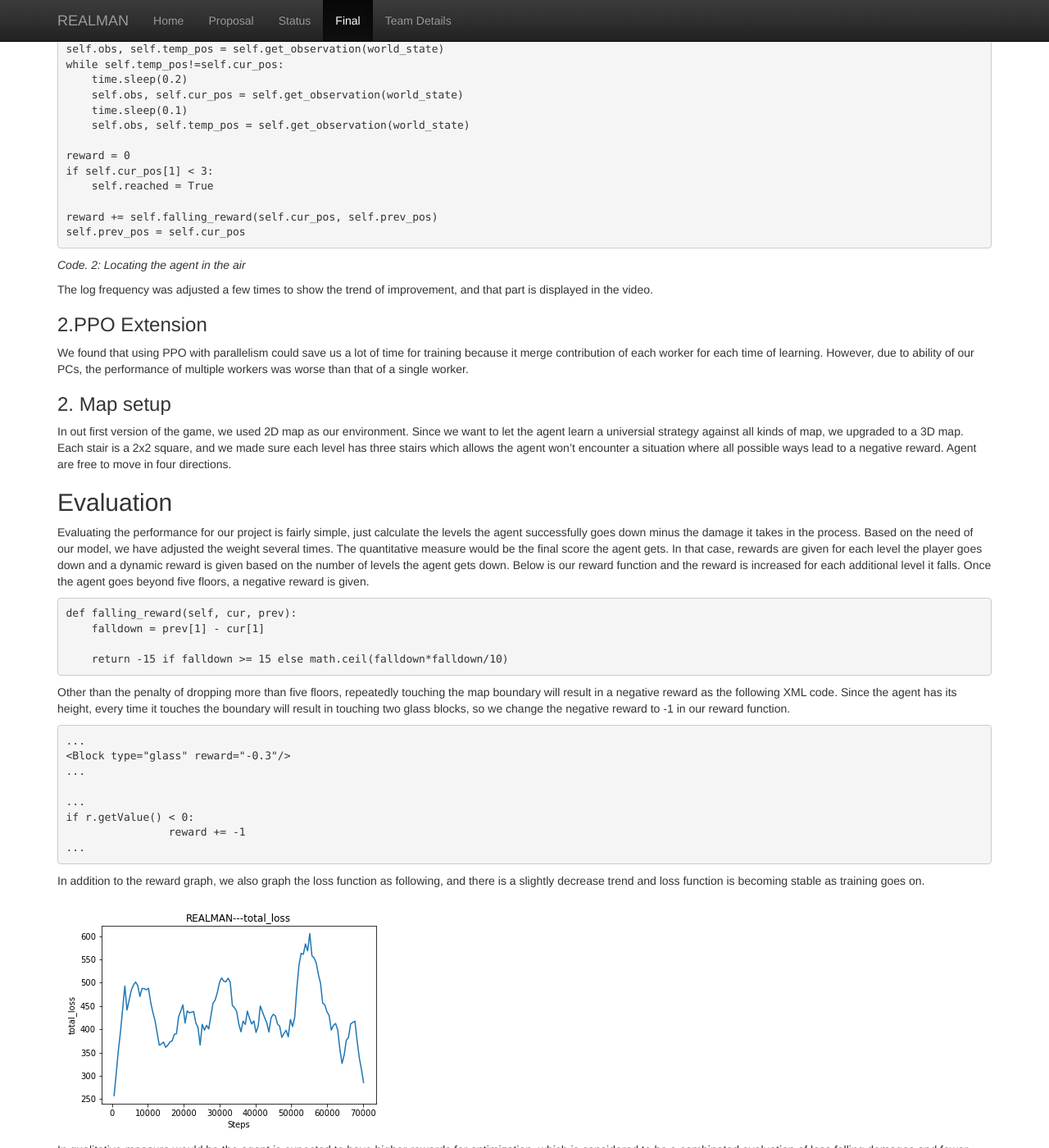
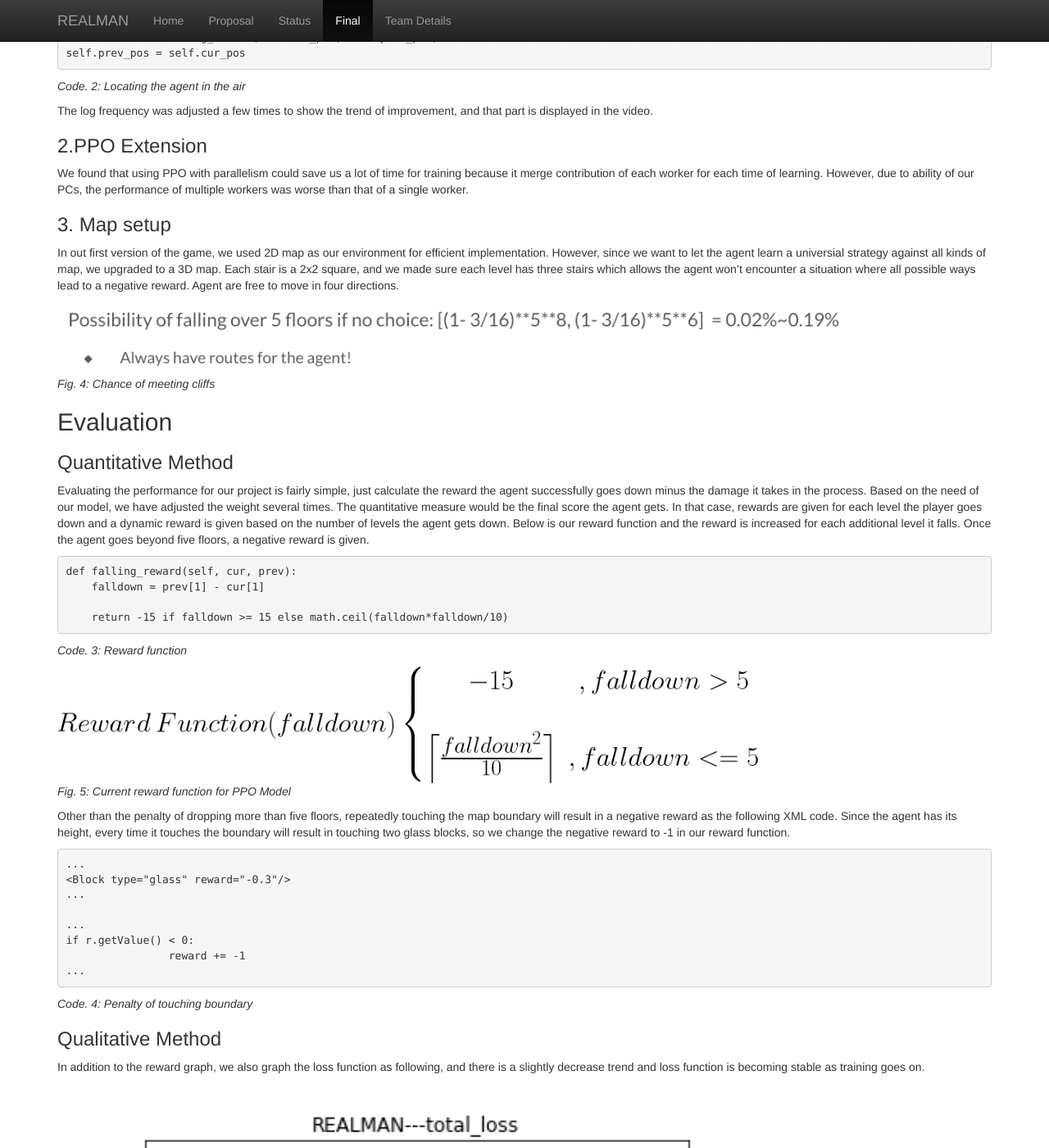
Before and after one commit to JackZhaoYK/REALMAN, a Jekyll site: the page built from docs/final.md, in a window 1280 px wide and 1400 px high, scrolled down 2786 px. Shown: the whole window at 82% size. Built offline with Jekyll 4.4.1, drawn with Linux system fonts in a browser that asks for light colours; some of the changed text lies outside the part shown.

Commit message:
add caption

````diff
--- a/docs/final.md
+++ b/docs/final.md
@@ -6,6 +6,8 @@ title: Final
 ## Video
 
 <div style="text-align:center;"><iframe width="560" height="315" src="https://www.youtube.com/embed/VGK9qBBzCSE" frameborder="0" allow="accelerometer; autoplay; clipboard-write; encrypted-media; gyroscope; picture-in-picture" allowfullscreen></iframe></div>
+
+
 
 ## Project Summary
 
@@ -21,18 +23,20 @@ Since the agent needs to maximize the reward which is also means to minimize the
 <em>Fig.1: Expected agent's behavior</em></div>
 
 
+
 ## Approaches
+
 Throughout the project process, we iterated a variety of algorithms and reward models, and the results obtained were also completely different.
 
 ### 0. DQN
 The first approach we tried was using Deep Q-network(DQN) and a completely randomized map as our environment, different rewards are given when the agent getting down the hill, reaching the bottom, or touching the map boundry.
 <p>
-    <img src="./img/DQNF1.png"/>
+    <img src="./img/DQNF1.png" height="75%" width="75%"/>
     <br>
     <em>Fig. 2: Falling Rward Function</em>
 </p>
 <p>
-    <img src="./img/DQNF2.png"/>
+    <img src="./img/DQNF2.png"  height="75%" width="75%"/>
     <br>
     <em>Fig.3: Rward Functions in DQN Model</em>
 </p>
@@ -58,11 +62,6 @@ trainer = ppo.PPOTrainer(env=DiamondCollector, config={
 <em>Code. 1: Parameter tuning for PPO trainer</em>
 
 After discussing with our TA, we shrink our observation space from a vector that contains 4000 elements to a vector that only contains 735 elements, and we removed the reward when the agent reaching the bottom since there is no limit on steps the agent can use and it makes the agent less sensitive to the falling reward. At the meantime, we increased the reward for each level the agent manages to get down, which would stimulate the agent to jump more floors as it can.
-<p>
-    <img src="./img/rewardFunction.png"/>
-    <br>
-    <em>Fig. 4: Current reward function for PPO Model</em>
-</p>
 
 Bugs are being fixed like miscalculating rewards while the agent is in the air by using the algorithm below. In specific, we obtained the agent position twice in a single step to calculate the difference. If the agent is falling, the position difference will be passed to our falling functin for next reward calculation.
 ```python
@@ -88,14 +87,20 @@ The log frequency was adjusted a few times to show the trend of improvement, and
 ### 2.PPO Extension
 We found that using PPO with parallelism could save us a lot of time for training because it merge contribution of each worker for each time of learning. However, due to ability of our PCs, the performance of multiple workers was worse than that of a single worker.
 
-### 2. Map setup
-In out first version of the game, we used 2D map as our environment. Since we want to let the agent learn a universial strategy against all kinds of map, we upgraded to a 3D map. Each stair is a 2x2 square, and we made sure each level has three stairs which allows the agent won't encounter a situation where all possible ways lead to a negative reward. Agent are free to move in four directions.
+### 3. Map setup
+In out first version of the game, we used 2D map as our environment for efficient implementation. However, since we want to let the agent learn a universial strategy against all kinds of map, we upgraded to a 3D map. Each stair is a 2x2 square, and we made sure each level has three stairs which allows the agent won't encounter a situation where all possible ways lead to a negative reward. Agent are free to move in four directions.
+<p>
+    <img src="./img/possibility.png"  height="85%" width="85%"/>
+    <br>
+    <em>Fig. 4: Chance of meeting cliffs</em>
+</p>
 
 
 
 ## Evaluation
 
-Evaluating the performance for our project is fairly simple, just calculate the levels the agent successfully goes down minus the damage it takes in the process. Based on the need of our model, we have adjusted the weight several times. The quantitative measure would be the final score the agent gets. In that case, rewards are given for each level the player goes down and a dynamic reward is given based on the number of levels the agent gets down. Below is our reward function and the reward is increased for each additional level it falls. Once the agent goes beyond five floors, a negative reward is given.
+### Quantitative Method
+Evaluating the performance for our project is fairly simple, just calculate the reward the agent successfully goes down minus the damage it takes in the process. Based on the need of our model, we have adjusted the weight several times. The quantitative measure would be the final score the agent gets. In that case, rewards are given for each level the player goes down and a dynamic reward is given based on the number of levels the agent gets down. Below is our reward function and the reward is increased for each additional level it falls. Once the agent goes beyond five floors, a negative reward is given.
 
 ```python
 def falling_reward(self, cur, prev):
@@ -103,7 +108,12 @@ def falling_reward(self, cur, prev):
 
     return -15 if falldown >= 15 else math.ceil(falldown*falldown/10)
 ```
-
+*Code. 3: Reward function*
+<p>
+    <img src="./img/rewardFunction.png"  height="75%" width="75%"/>
+    <br>
+    <em>Fig. 5: Current reward function for PPO Model</em>
+</p>
 Other than the penalty of dropping more than five floors, repeatedly touching the map boundary will result in a negative reward as the following XML code. Since the agent has its height, every time it touches the boundary will result in touching two glass blocks, so we change the negative reward to -1 in our reward function.
 
 ```python
@@ -116,11 +126,15 @@ if r.getValue() < 0:
                 reward += -1
 ...
 ```
+*Code. 4: Penalty of touching boundary*
 
+### Qualitative Method
 In addition to the reward graph, we also graph the loss function as following, and there is a slightly decrease trend and loss function is becoming stable as training goes on.
-
-![result_image](https://github.com/JackZhaoYK/REALMAN/blob/main/docs/img/2total_loss.png?raw=true)
-
+<p>
+    <img src="./img/2total_loss.png"  height="75%" width="75%"/>
+    <br>
+    <em>Fig. 6: Graph of loss function result</em>
+</p>
 
 In qualitative measure would be the agent is expected to have higher rewards for optimization, which is considered to be a combinated evaluation of less falling damages and fewer steps. After thousands of steps, we can see our agent stop repeatedly touching the boundry and started to choose a path that gives higher rewards. Here is the reward graph we get that shows our agent is getting smarter for getting more points as training goes on.
 
````
Also changed, not shown: docs/img/possibility.png (added).
